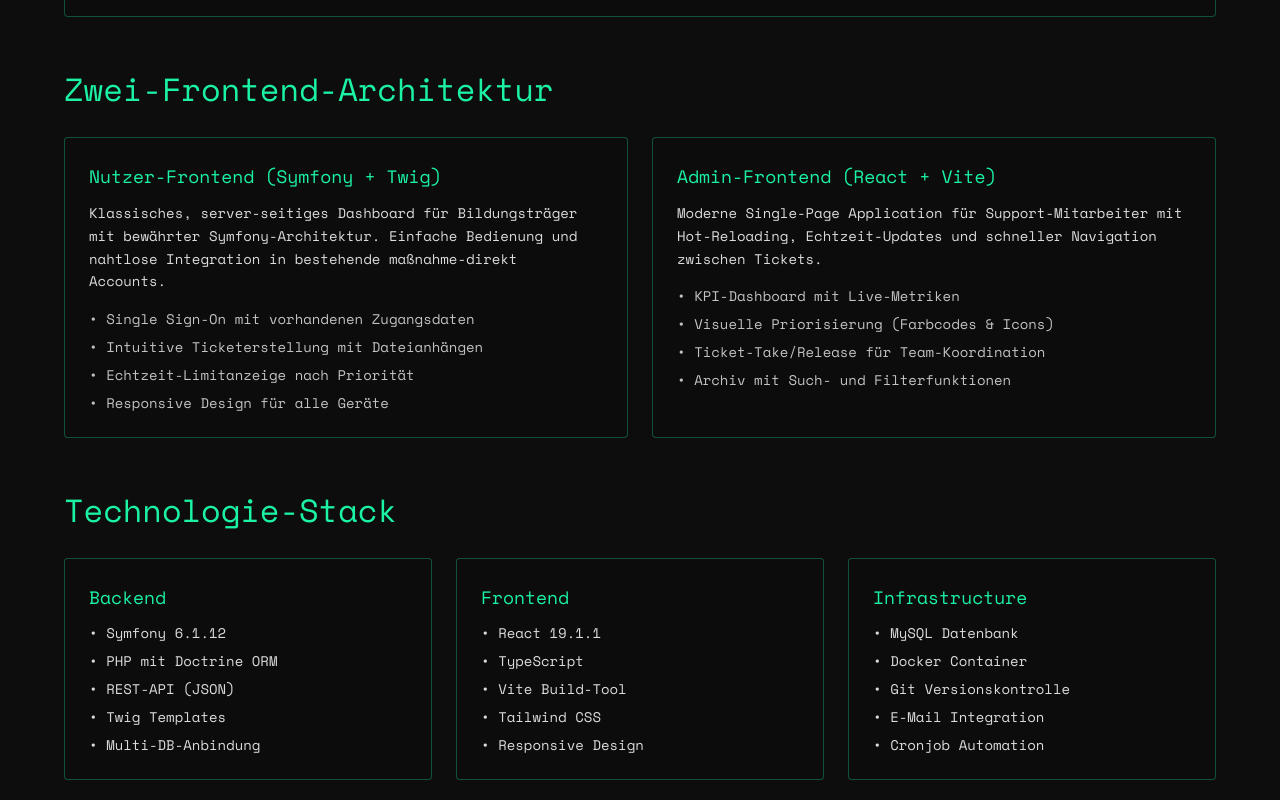
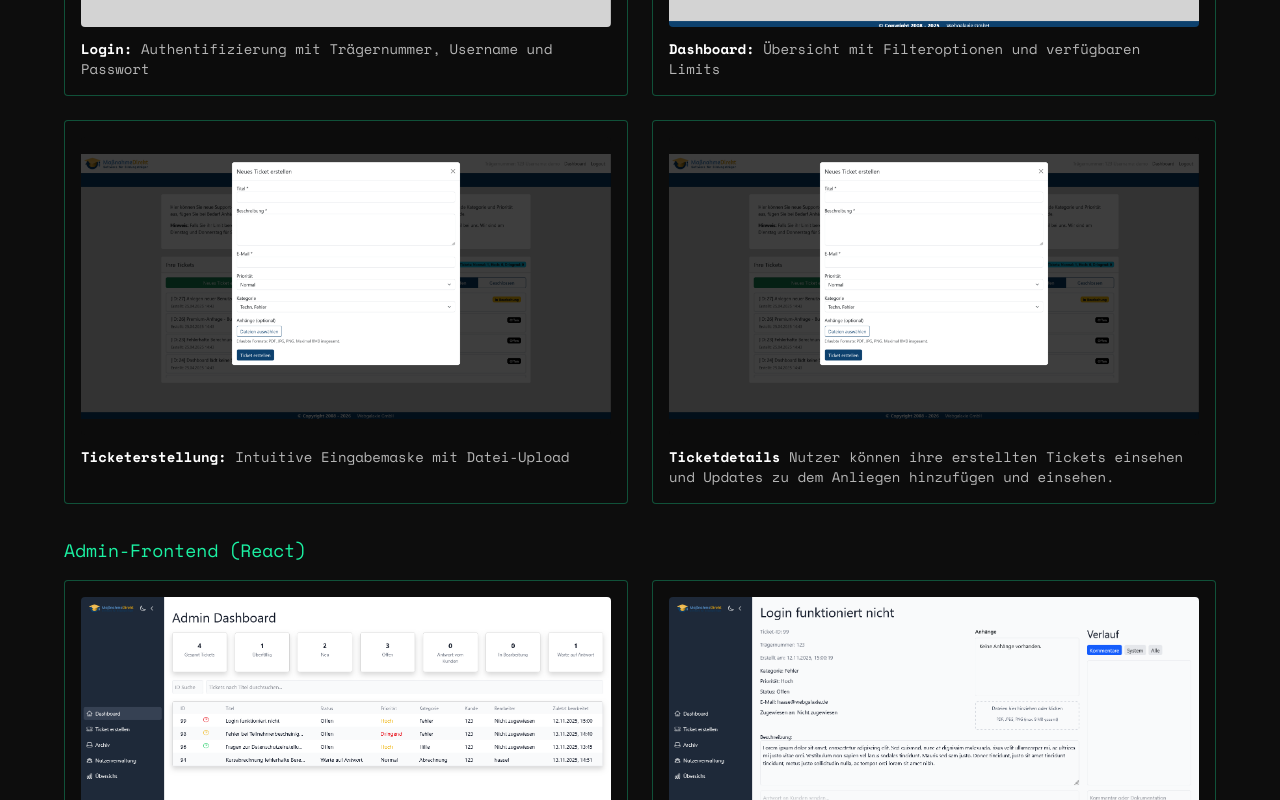
Before and after one commit to frieder-haase/portfolio, a Next.js app: page /projekte/ticketsystem in a window 1280 px wide. Shown: the part 1400-2200 px from the top of the page. Built offline with nearby package versions, Linux system fonts and the light colour scheme.

Commit message:
anpassungen unterseite ticketsystem, animation und kein header

```diff
--- a/src/app/projekte/ticketsystem/page.tsx
+++ b/src/app/projekte/ticketsystem/page.tsx
@@ -1,12 +1,38 @@
+"use client";
+
 import Image from "next/image";
 import Link from "next/link";
+import { useState, useEffect } from "react";
 
 export default function TicketsystemPage() {
+  const [selectedImage, setSelectedImage] = useState<string | null>(null);
+  const [visibleSections, setVisibleSections] = useState<Record<string, boolean>>({});
+
+  useEffect(() => {
+    const delays = {
+      header: 0,
+      challenge: 200,
+      techStack: 400,
+      screenshots: 600,
+      features: 800,
+      result: 1000,
+      button: 1200,
+    };
+
+    Object.entries(delays).forEach(([section, delay]) => {
+      setTimeout(() => {
+        setVisibleSections(prev => ({ ...prev, [section]: true }));
+      }, delay);
+    });
+  }, []);
   return (
     <main className="container mx-auto px-4 py-12">
       <div className="mx-auto max-w-6xl">
         {/* Header */}
-        <div className="mb-12">
+        <div
+          className="mb-12 transition-opacity duration-500"
+          style={{ opacity: visibleSections.header ? 1 : 0 }}
+        >
           <p className="mb-3 text-sm uppercase tracking-[0.2em] text-gray">IHK-Abschlussprojekt</p>
           <h1 className="mb-3">Ticketsystem für Maßnahme-Direkt</h1>
           <p className="max-w-3xl text-white/70">
@@ -15,20 +41,11 @@
           </p>
         </div>
 
-        {/* Hero Image */}
-        <div className="mb-12 overflow-hidden rounded border border-primary/30">
-          <Image
-            src="/assets/ticketsystem/admin_dashboard.png"
-            alt="Admin-Dashboard des Support Ticket-Systems für Maßnahme-Direkt"
-            width={1400}
-            height={800}
-            className="h-auto w-full"
-            priority
-          />
-        </div>
-
         {/* Projektkontext */}
-        <section className="mb-12 rounded border border-primary/30 bg-black/40 p-8">
+        <section
+          className="mb-12 rounded border border-primary/30 bg-black/40 p-8 transition-opacity duration-500"
+          style={{ opacity: visibleSections.challenge ? 1 : 0 }}
+        >
           <h2 className="mb-4">Die Herausforderung</h2>
           <p className="mb-4 leading-relaxed text-white/85">
             Maßnahme-Direkt ist eine Plattform für die elektronische Maßnahmeabwicklung (EMAW), die Bildungsträgern
@@ -42,78 +59,11 @@
           </p>
         </section>
 
-        {/* Zwei-Frontend-Architektur */}
-        <section className="mb-12">
-          <h2 className="mb-6">Zwei-Frontend-Architektur</h2>
-          <div className="grid gap-6 md:grid-cols-2">
-            <div className="rounded border border-primary/30 bg-black/40 p-6">
-              <h3 className="mb-3 !text-lg text-primary">Nutzer-Frontend (Symfony + Twig)</h3>
-              <p className="mb-4 text-sm leading-relaxed text-white/85">
-                Klassisches, server-seitiges Dashboard für Bildungsträger mit bewährter Symfony-Architektur.
-                Einfache Bedienung und nahtlose Integration in bestehende maßnahme-direkt Accounts.
-              </p>
-              <ul className="space-y-2 text-sm text-white/75">
-                <li>• Single Sign-On mit vorhandenen Zugangsdaten</li>
-                <li>• Intuitive Ticketerstellung mit Dateianhängen</li>
-                <li>• Echtzeit-Limitanzeige nach Priorität</li>
-                <li>• Responsive Design für alle Geräte</li>
-              </ul>
-            </div>
-            <div className="rounded border border-primary/30 bg-black/40 p-6">
-              <h3 className="mb-3 !text-lg text-primary">Admin-Frontend (React + Vite)</h3>
-              <p className="mb-4 text-sm leading-relaxed text-white/85">
-                Moderne Single-Page Application für Support-Mitarbeiter mit Hot-Reloading,
-                Echtzeit-Updates und schneller Navigation zwischen Tickets.
-              </p>
-              <ul className="space-y-2 text-sm text-white/75">
-                <li>• KPI-Dashboard mit Live-Metriken</li>
-                <li>• Visuelle Priorisierung (Farbcodes & Icons)</li>
-                <li>• Ticket-Take/Release für Team-Koordination</li>
-                <li>• Archiv mit Such- und Filterfunktionen</li>
-              </ul>
-            </div>
-          </div>
-        </section>
-
         {/* Technologie Stack */}
-        <section className="mb-12">
-          <h2 className="mb-6">Technologie-Stack</h2>
-          <div className="grid gap-6 md:grid-cols-3">
-            <div className="rounded border border-primary/30 bg-black/40 p-6">
-              <h3 className="mb-3 !text-lg">Backend</h3>
-              <ul className="space-y-2 text-sm text-white/85">
-                <li>• Symfony 6.1.12</li>
-                <li>• PHP mit Doctrine ORM</li>
-                <li>• REST-API (JSON)</li>
-                <li>• Twig Templates</li>
-                <li>• Multi-DB-Anbindung</li>
-              </ul>
-            </div>
-            <div className="rounded border border-primary/30 bg-black/40 p-6">
-              <h3 className="mb-3 !text-lg">Frontend</h3>
-              <ul className="space-y-2 text-sm text-white/85">
-                <li>• React 19.1.1</li>
-                <li>• TypeScript</li>
-                <li>• Vite Build-Tool</li>
-                <li>• Tailwind CSS</li>
-                <li>• Responsive Design</li>
-              </ul>
-            </div>
-            <div className="rounded border border-primary/30 bg-black/40 p-6">
-              <h3 className="mb-3 !text-lg">Infrastructure</h3>
-              <ul className="space-y-2 text-sm text-white/85">
-                <li>• MySQL Datenbank</li>
-                <li>• Docker Container</li>
-                <li>• Git Versionskontrolle</li>
-                <li>• E-Mail Integration</li>
-                <li>• Cronjob Automation</li>
-              </ul>
-            </div>
-          </div>
-        </section>
-
-        {/* Technologie Stack */}
-        <section className="mb-12">
+        <section
+          className="mb-12 transition-opacity duration-500"
+          style={{ opacity: visibleSections.techStack ? 1 : 0 }}
+        >
           <h2 className="mb-6">Technologie-Stack</h2>
           <div className="grid gap-6 md:grid-cols-3">
             <div className="rounded border border-primary/30 bg-black/40 p-6">
@@ -149,7 +99,10 @@
         </section>
 
         {/* Screenshots */}
-        <section className="mb-12">
+        <section
+          className="mb-12 transition-opacity duration-500"
+          style={{ opacity: visibleSections.screenshots ? 1 : 0 }}
+        >
           <h2 className="mb-6">Einblicke in die Benutzeroberflächen</h2>
 
           {/* Nutzer-Frontend Screenshots */}
@@ -157,7 +110,13 @@
             <h3 className="mb-4 !text-lg text-primary">Nutzer-Frontend (Symfony)</h3>
             <div className="grid gap-6 md:grid-cols-2">
               <div className="rounded border border-primary/30 bg-black/40 p-4">
-                <div className="mb-3 aspect-video overflow-hidden rounded bg-black/60">
+                <div
+                  className="mb-3 aspect-video overflow-hidden rounded bg-black/60 cursor-pointer hover:opacity-80 transition"
+                  onClick={(e) => {
+                    const img = e.currentTarget.querySelector('img');
+                    if (img) setSelectedImage(img.src);
+                  }}
+                >
                   <div className="flex h-full items-center justify-center text-sm text-white/40">
                     <img src="/assets/ticketsystem/nutzer_login.png" alt="Loginformular für die Nutzer" />
                   </div>
@@ -167,7 +126,13 @@
                 </p>
               </div>
               <div className="rounded border border-primary/30 bg-black/40 p-4">
-                <div className="mb-3 aspect-video overflow-hidden rounded bg-black/60">
+                <div
+                  className="mb-3 aspect-video overflow-hidden rounded bg-black/60 cursor-pointer hover:opacity-80 transition"
+                  onClick={(e) => {
+                    const img = e.currentTarget.querySelector('img');
+                    if (img) setSelectedImage(img.src);
+                  }}
+                >
                   <div className="flex h-full items-center justify-center text-sm text-white/40">
                     <img src="/assets/ticketsystem/nutzer_dashboard.png" alt="Dashboard für die Nutzer" />
                   </div>
@@ -177,7 +142,13 @@
                 </p>
               </div>
               <div className="rounded border border-primary/30 bg-black/40 p-4">
-                <div className="mb-3 aspect-video overflow-hidden rounded bg-black/60">
+                <div
+                  className="mb-3 aspect-video overflow-hidden rounded bg-black/60 cursor-pointer hover:opacity-80 transition"
+                  onClick={(e) => {
+                    const img = e.currentTarget.querySelector('img');
+                    if (img) setSelectedImage(img.src);
+                  }}
+                >
                   <div className="flex h-full items-center justify-center text-sm text-white/40">
                     <img src="/assets/ticketsystem/nutzer_ticketform.png" alt="Ticketerstellungs-Formular für die Nutzer" />
                   </div>
@@ -187,7 +158,13 @@
                 </p>
               </div>
               <div className="rounded border border-primary/30 bg-black/40 p-4">
-                <div className="mb-3 aspect-video overflow-hidden rounded bg-black/60">
+                <div
+                  className="mb-3 aspect-video overflow-hidden rounded bg-black/60 cursor-pointer hover:opacity-80 transition"
+                  onClick={(e) => {
+                    const img = e.currentTarget.querySelector('img');
+                    if (img) setSelectedImage(img.src);
+                  }}
+                >
                   <div className="flex h-full items-center justify-center text-sm text-white/40">
                     <img src="/assets/ticketsystem/nutzer_ticketform.png" alt="Ticketdetails für die Nutzer" />
                   </div>
@@ -204,7 +181,13 @@
             <h3 className="mb-4 !text-lg text-primary">Admin-Frontend (React)</h3>
             <div className="grid gap-6 md:grid-cols-2">
               <div className="rounded border border-primary/30 bg-black/40 p-4">
-                <div className="mb-3 aspect-video overflow-hidden rounded bg-black/60">
+                <div
+                  className="mb-3 aspect-video overflow-hidden rounded bg-black/60 cursor-pointer hover:opacity-80 transition"
+                  onClick={(e) => {
+                    const img = e.currentTarget.querySelector('img');
+                    if (img) setSelectedImage(img.src);
+                  }}
+                >
                   <div className="flex h-full items-center justify-center text-sm text-white/40">
                     <img src="/assets/ticketsystem/admin_dashboard.png" alt="Dashboard für die Admins" />
                   </div>
@@ -214,7 +197,13 @@
                 </p>
               </div>
               <div className="rounded border border-primary/30 bg-black/40 p-4">
-                <div className="mb-3 aspect-video overflow-hidden rounded bg-black/60">
+                <div
+                  className="mb-3 aspect-video overflow-hidden rounded bg-black/60 cursor-pointer hover:opacity-80 transition"
+                  onClick={(e) => {
+                    const img = e.currentTarget.querySelector('img');
+                    if (img) setSelectedImage(img.src);
+                  }}
+                >
                   <div className="flex h-full items-center justify-center text-sm text-white/40">
                     <img src="/assets/ticketsystem/admin_ticketform.png" alt="Ticketbearbeitung für die Admins" />
                   </div>
@@ -224,7 +213,13 @@
                 </p>
               </div>
               <div className="rounded border border-primary/30 bg-black/40 p-4">
-                <div className="mb-3 aspect-video overflow-hidden rounded bg-black/60">
+                <div
+                  className="mb-3 aspect-video overflow-hidden rounded bg-black/60 cursor-pointer hover:opacity-80 transition"
+                  onClick={(e) => {
+                    const img = e.currentTarget.querySelector('img');
+                    if (img) setSelectedImage(img.src);
+                  }}
+                >
                   <div className="flex h-full items-center justify-center text-sm text-white/40">
                     <img src="/assets/ticketsystem/admin_userprofile.png" alt="Benutzerverwaltung für die Admins" />
                   </div>
@@ -234,7 +229,13 @@
                 </p>
               </div>
               <div className="rounded border border-primary/30 bg-black/40 p-4">
-                <div className="mb-3 aspect-video overflow-hidden rounded bg-black/60">
+                <div
+                  className="mb-3 aspect-video overflow-hidden rounded bg-black/60 cursor-pointer hover:opacity-80 transition"
+                  onClick={(e) => {
+                    const img = e.currentTarget.querySelector('img');
+                    if (img) setSelectedImage(img.src);
+                  }}
+                >
                   <div className="flex h-full items-center justify-center text-sm text-white/40">
                     <img src="/assets/ticketsystem/admin_tracking.png" alt="Analytics-Übersicht für die Admins" />
                   </div>
@@ -248,7 +249,10 @@
         </section>
 
                 {/* Key Features */}
-        <section className="mb-12">
+        <section
+          className="mb-12 transition-opacity duration-500"
+          style={{ opacity: visibleSections.features ? 1 : 0 }}
+        >
           <h2 className="mb-6">Kern-Features & UX-Highlights</h2>
 
           {/* Nutzer-Features */}
@@ -363,7 +367,10 @@
         </section>
 
         {/* Ergebnis & Mehrwert */}
-        <section className="mb-12 rounded border border-primary/30 bg-black/40 p-8">
+        <section
+          className="mb-12 rounded border border-primary/30 bg-black/40 p-8 transition-opacity duration-500"
+          style={{ opacity: visibleSections.result ? 1 : 0 }}
+        >
           <h2 className="mb-4">Projektergebnis & Business-Mehrwert</h2>
           <div className="space-y-4 text-white/85">
             <div>
@@ -419,7 +426,10 @@
         </section>
 
         {/* Zurück Button */}
-        <div className="flex justify-center">
+        <div
+          className="flex justify-center transition-opacity duration-500"
+          style={{ opacity: visibleSections.button ? 1 : 0 }}
+        >
           <Link
             href="/"
             className="inline-flex items-center gap-2 rounded border border-primary px-6 py-3 text-primary transition hover:bg-primary hover:text-black"
@@ -428,6 +438,32 @@
           </Link>
         </div>
       </div>
+
+      {/* Lightbox Modal */}
+      {selectedImage && (
+        <div
+          className="fixed inset-0 z-50 flex items-center justify-center bg-black/80 backdrop-blur-sm p-4"
+          onClick={() => setSelectedImage(null)}
+        >
+          <div
+            className="relative max-w-4xl w-full max-h-[90vh] flex flex-col"
+            onClick={(e) => e.stopPropagation()}
+          >
+            <button
+              onClick={() => setSelectedImage(null)}
+              className="self-end mb-2 bg-primary text-black w-10 h-10 rounded-full flex items-center justify-center hover:bg-primary/80 transition"
+              aria-label="Schließen"
+            >
+              ✕
+            </button>
+            <img
+              src={selectedImage}
+              alt="Vergrößerte Vorschau"
+              className="w-full h-auto rounded"
+            />
+          </div>
+        </div>
+      )}
     </main>
   );
 }
--- a/src/components/aboutme.tsx
+++ b/src/components/aboutme.tsx
@@ -4,28 +4,28 @@
 
 const logoGroups = [
     [
-        { src: "./assets/logos/html.svg", label: "HTML", objectFit: "object-contain" },
-        { src: "./assets/logos/css.svg", label: "CSS", objectFit: "object-contain" },
-        { src: "./assets/logos/javascript.svg", label: "JavaScript", objectFit: "object-contain" },
-        { src: "./assets/logos/react.svg", label: "React", objectFit: "object-fit" },
-        { src: "./assets/logos/symfony.svg", label: "Symfony", objectFit: "object-contain" },
-        { src: "./assets/logos/nodejs.svg", label: "Node.js", objectFit: "object-contain" },
+        { src: "/assets/logos/html.svg", label: "HTML", objectFit: "object-contain" },
+        { src: "/assets/logos/css.svg", label: "CSS", objectFit: "object-contain" },
+        { src: "/assets/logos/javascript.svg", label: "JavaScript", objectFit: "object-contain" },
+        { src: "/assets/logos/react.svg", label: "React", objectFit: "object-fit" },
+        { src: "/assets/logos/symfony.svg", label: "Symfony", objectFit: "object-contain" },
+        { src: "/assets/logos/nodejs.svg", label: "Node.js", objectFit: "object-contain" },
     ],
     [
-        { src: "./assets/logos/php.svg", label: "PHP", objectFit: "object-contain" },
-        { src: "./assets/logos/tailwind.svg", label: "Tailwind CSS", objectFit: "object-contain" },
-        { src: "./assets/logos/bootstrap.svg", label: "Bootstrap", objectFit: "object-contain" },
-        { src: "./assets/logos/photoshop.svg", label: "Photoshop", objectFit: "object-contain" },
-        { src: "./assets/logos/illustrator.svg", label: "Illustrator", objectFit: "object-contain" },
-        { src: "./assets/logos/indesign.svg", label: "InDesign", objectFit: "object-contain" },
+        { src: "/assets/logos/php.svg", label: "PHP", objectFit: "object-contain" },
+        { src: "/assets/logos/tailwind.svg", label: "Tailwind CSS", objectFit: "object-contain" },
+        { src: "/assets/logos/bootstrap.svg", label: "Bootstrap", objectFit: "object-contain" },
+        { src: "/assets/logos/photoshop.svg", label: "Photoshop", objectFit: "object-contain" },
+        { src: "/assets/logos/illustrator.svg", label: "Illustrator", objectFit: "object-contain" },
+        { src: "/assets/logos/indesign.svg", label: "InDesign", objectFit: "object-contain" },
     ],
     [
-        { src: "./assets/logos/blender.svg", label: "Blender", objectFit: "object-contain" },
-        { src: "./assets/logos/zbrush.svg", label: "ZBrush", objectFit: "object-contain" },
-        { src: "./assets/logos/maya.svg", label: "Autodesk Maya", objectFit: "object-contain" },
-        { src: "./assets/logos/marvelousdesigner.png", label: "Marvelous Designer", objectFit: "object-contain" },
-        { src: "./assets/logos/substance.svg", label: "Substance Painter", objectFit: "object-contain" },
-        { src: "./assets/logos/unreal.svg", label: "Unreal Engine", objectFit: "object-contain" },
+        { src: "/assets/logos/blender.svg", label: "Blender", objectFit: "object-contain" },
+        { src: "/assets/logos/zbrush.svg", label: "ZBrush", objectFit: "object-contain" },
+        { src: "/assets/logos/maya.svg", label: "Autodesk Maya", objectFit: "object-contain" },
+        { src: "/assets/logos/marvelousdesigner.png", label: "Marvelous Designer", objectFit: "object-contain" },
+        { src: "/assets/logos/substance.svg", label: "Substance Painter", objectFit: "object-contain" },
+        { src: "/assets/logos/unreal.svg", label: "Unreal Engine", objectFit: "object-contain" },
     ],
 ];
 
```
Also changed, not shown: src/components/header.tsx (+8 -5 lines).
